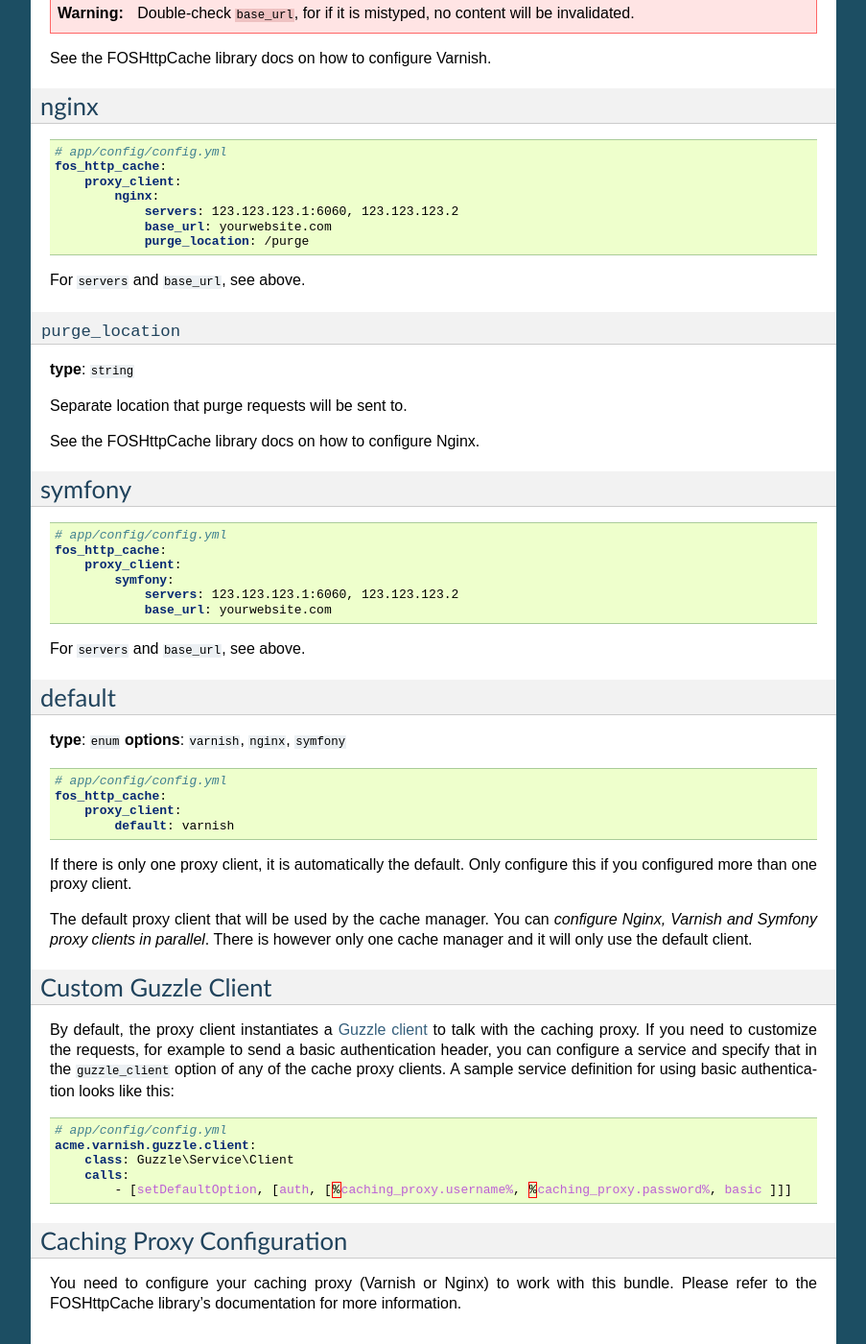
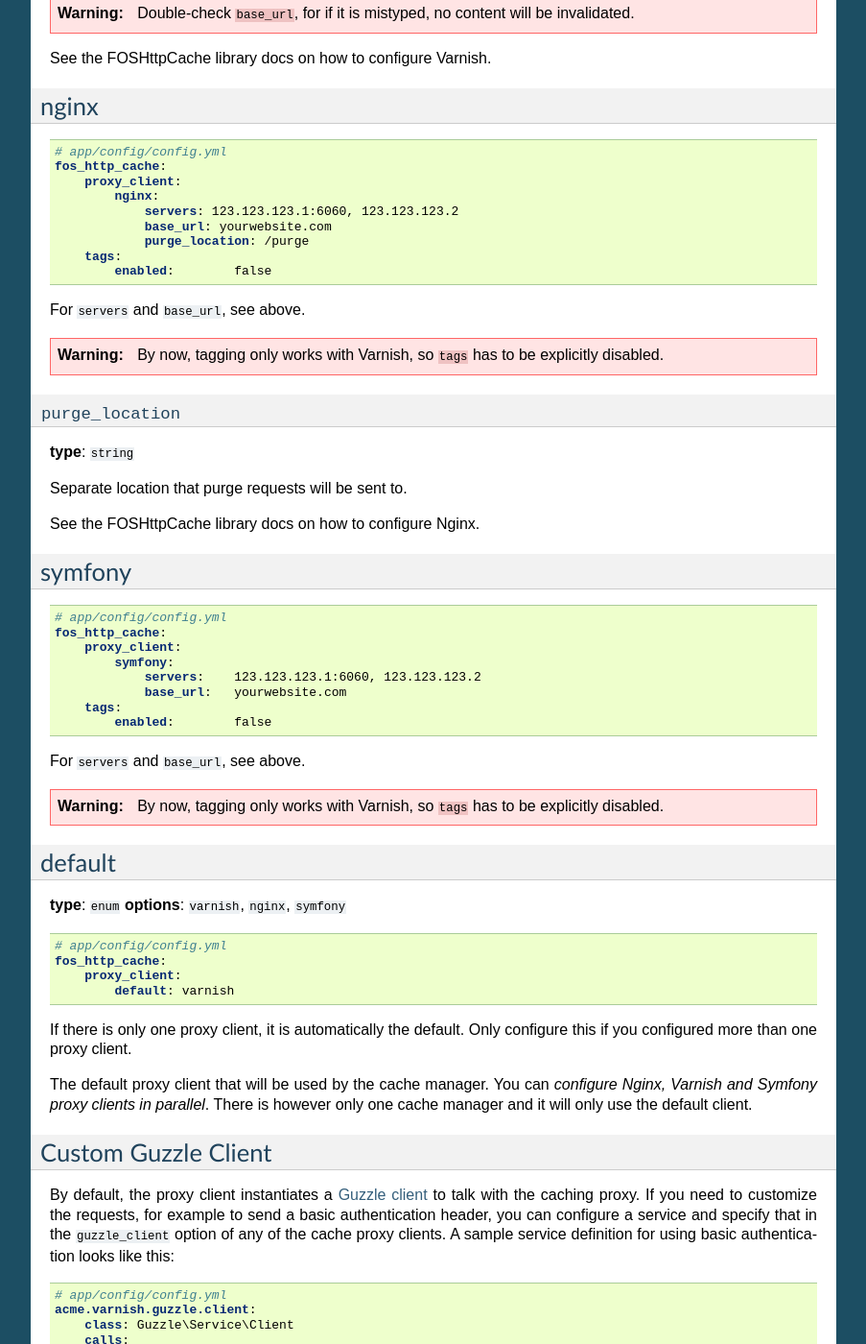
Before and after one commit to FriendsOfSymfony/FOSHttpCacheBundle, a Sphinx documentation site: the page built from Resources/doc/reference/configuration/proxy-client.rst, in a window 1280 px wide and 1400 px high, scrolled down 1002 px. Shown: the whole window at 96% size, without its empty margins (198-1101 px from the left). Built offline with Sphinx 7.4.7, drawn with Linux system fonts in a browser that asks for light colours.

Commit message:
Disable tag invalidation for client with tags disabled.

```diff
--- a/Resources/doc/reference/configuration/proxy-client.rst
+++ b/Resources/doc/reference/configuration/proxy-client.rst
@@ -80,8 +80,14 @@
                 servers: 123.123.123.1:6060, 123.123.123.2
                 base_url: yourwebsite.com
                 purge_location: /purge
+        tags:
+            enabled:        false
 
 For ``servers`` and ``base_url``, see above.
+
+.. warning::
+
+    By now, tagging only works with Varnish, so ``tags`` has to be explicitly disabled.
 
 ``purge_location``
 """"""""""""""""""
@@ -102,10 +108,16 @@
     fos_http_cache:
         proxy_client:
             symfony:
-                servers: 123.123.123.1:6060, 123.123.123.2
-                base_url: yourwebsite.com
+                servers:    123.123.123.1:6060, 123.123.123.2
+                base_url:   yourwebsite.com
+        tags:
+            enabled:        false
 
 For ``servers`` and ``base_url``, see above.
+
+.. warning::
+
+    By now, tagging only works with Varnish, so ``tags`` has to be explicitly disabled.
 
 default
 -------
```
Also changed, not shown: 3 other files.
